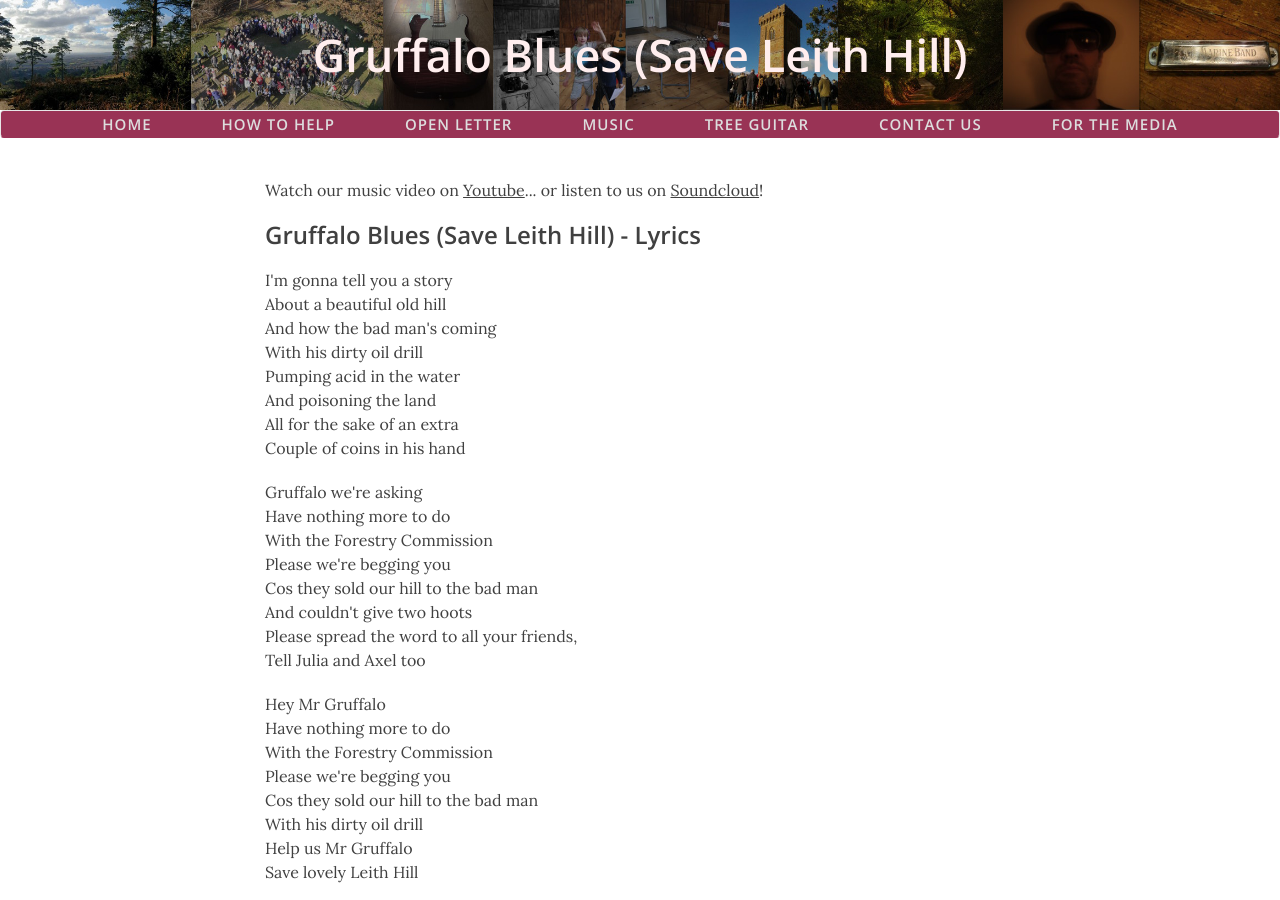
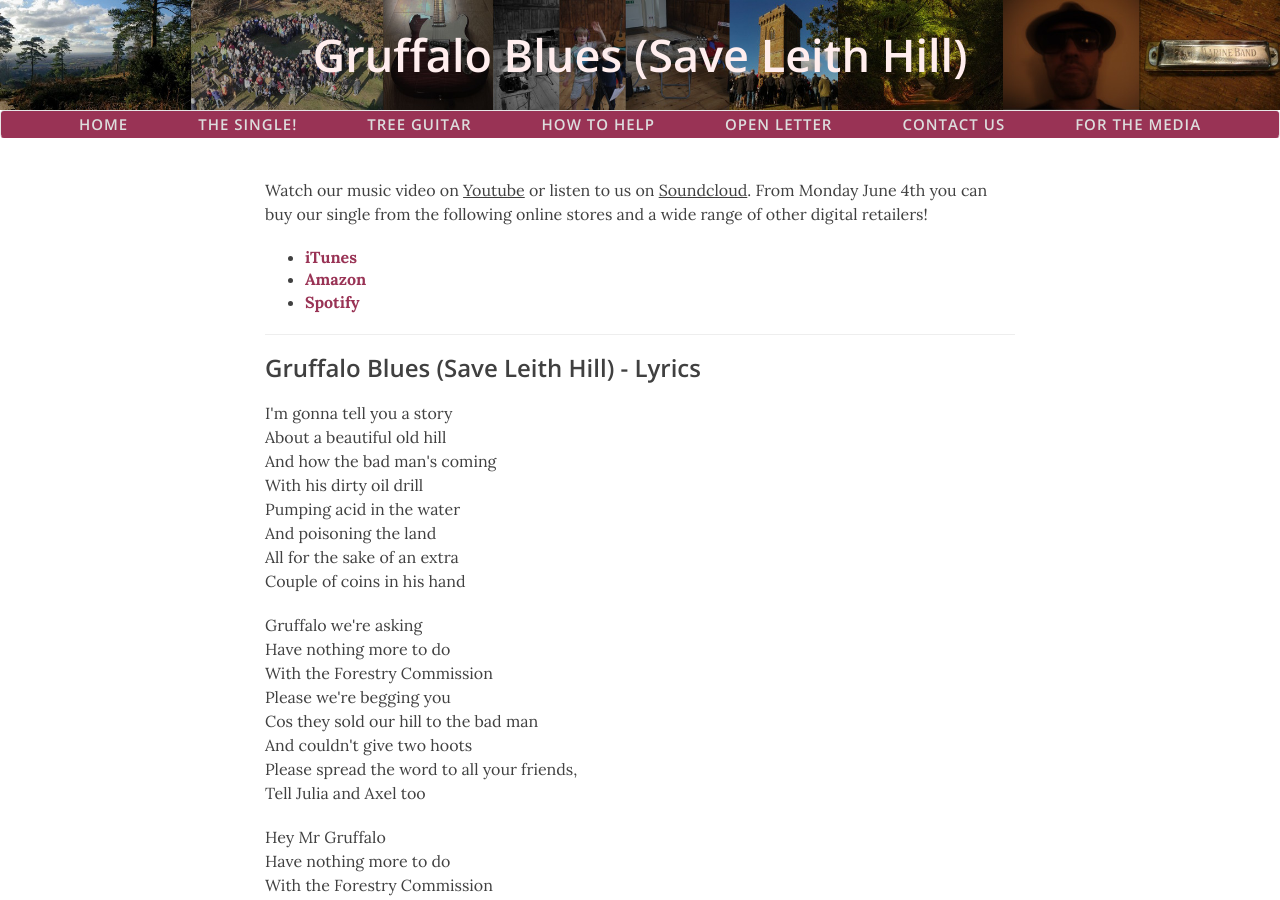
Before and after one commit to voiceforleithhill/leithhillblues.co.uk, a Jekyll site: the page built from song.html, in a window 1280 px wide and 900 px high. Built offline with Jekyll 4.4.1, drawn with Linux system fonts in a browser that asks for light colours; nearby versions of some CDN libraries.

Commit message:
Content updates

```diff
--- a/_includes/nav.html
+++ b/_includes/nav.html
@@ -43,16 +43,16 @@
                     <a href="{{ site.baseurl }}/">Home</a>
                 </li>
                 <li>
+                    <a href="{{ site.baseurl }}/song">The Single!</a>
+                </li>
+                <li>
+                    <a href="{{ site.baseurl }}/tree-guitar">Tree Guitar</a>
+                </li>
+                <li>
                     <a href="{{ site.baseurl }}/how-to-help">How To Help</a>
                 </li>
                 <li>
                     <a href="{{ site.baseurl }}/open-letter">Open Letter</a>
-                </li>
-                <li>
-                    <a href="{{ site.baseurl }}/song">Music</a>
-                </li>
-                <li>
-                    <a href="{{ site.baseurl }}/tree-guitar">Tree Guitar</a>
                 </li>
                 <li>
                     <a href="{{ site.baseurl }}/contact">Contact Us</a>
--- a/css/clean-blog.css
+++ b/css/clean-blog.css
@@ -1,6 +1,6 @@
 /*!
  * Clean Blog v1.0.0 (http://startbootstrap.com)
- * Copyright 2017 Start Bootstrap
+ * Copyright 2018 Start Bootstrap
  * Licensed under MIT (https://spdx.org/licenses/MIT)
  */
 
--- a/song.html
+++ b/song.html
@@ -3,32 +3,17 @@ layout: page
 title: "Gruffalo Blues (Save Leith Hill)"
 ---
 
-<p>Watch our music video on <a href="https://www.youtube.com/watch?v=BvcXug5bP54&autoplay=1" target="_blank">Youtube</a>...
-  or listen to us on <a href="https://soundcloud.com/leithhillblues" target="_blank">Soundcloud</a>!</p>
+<p>Watch our music video on <a href="https://www.youtube.com/watch?v=BvcXug5bP54&autoplay=1" target="_blank">Youtube</a>
+  or listen to us on <a href="https://soundcloud.com/leithhillblues" target="_blank">Soundcloud</a>. From Monday June 4th you can buy our single from the following online stores and a wide range of other digital retailers!
+<ul>
+  <li><a href="https://itunes.apple.com/gb/album/gruffalo-blues-single/1390168983" target="_blank"><strong>iTunes</strong></a></li>
+  <li><a href="https://www.amazon.co.uk/Gruffalo-Blues-Leith-Hill-Community/dp/B07DCZN6D8/ref=sr_1_1?ie=UTF8&qid=1528056046" target="_blank"><strong>Amazon</strong></a></li>
+  <li><a href="https://distrokid.com/hyperfollow/leithhillcommunitybluesband/dvof" target="_blank"><strong>Spotify</strong></a></li>
+</ul>
+</p>
 
-<!-- <iframe width="100%" height="166" scrolling="no" frameborder="no" src="https://w.soundcloud.com/player/?url=https%3A//api.soundcloud.com/tracks/349186498&amp;color=%23226644&amp;auto_play=false&amp;hide_related=false&amp;show_comments=true&amp;show_user=true&amp;show_reposts=false&amp;show_teaser=true"></iframe>
+<hr>
 
-<br><br>
-
-<script>
-  // Load the IFrame Player API code asynchronously.
-  var tag = document.createElement('script');
-  tag.src = "https://www.youtube.com/player_api";
-  var firstScriptTag = document.getElementsByTagName('script')[0];
-  firstScriptTag.parentNode.insertBefore(tag, firstScriptTag);
-
-  // Replace the 'ytplayer' element with an <iframe> and
-  // YouTube player after the API code downloads.
-  var player;
-  function onYouTubePlayerAPIReady() {
-    player = new YT.Player('avplayer', {
-      height: '414',
-      width: '736',
-      videoId: 'Ry33b-dIA4M'
-    });
-  }
-</script>
- -->
 <h3>Gruffalo Blues (Save Leith Hill) - Lyrics</h3>
 
 <p>I'm gonna tell you a story<br>
```
Also changed, not shown: index.html (+6 -27 lines), css/clean-blog.min.css, js/clean-blog.min.js.
